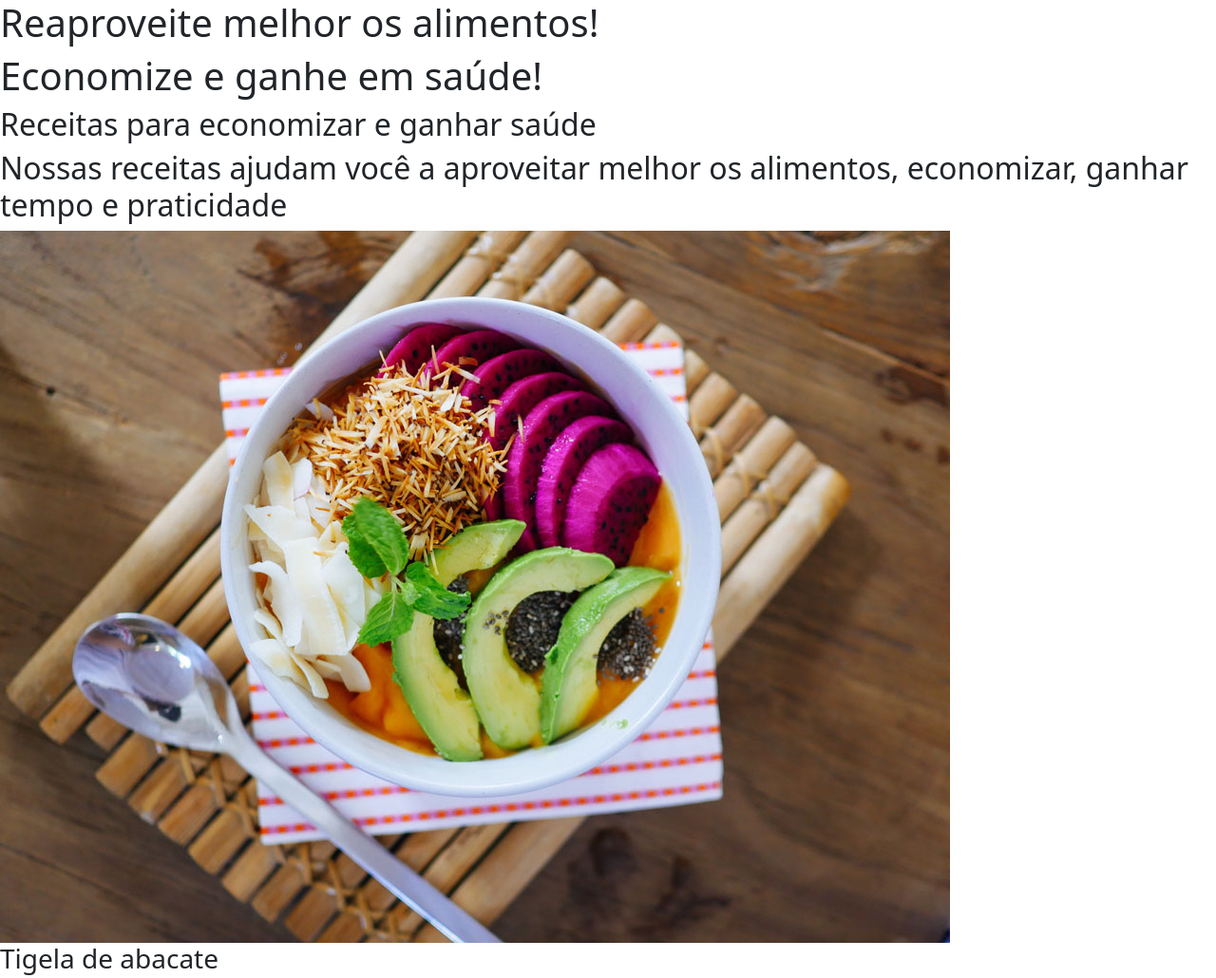
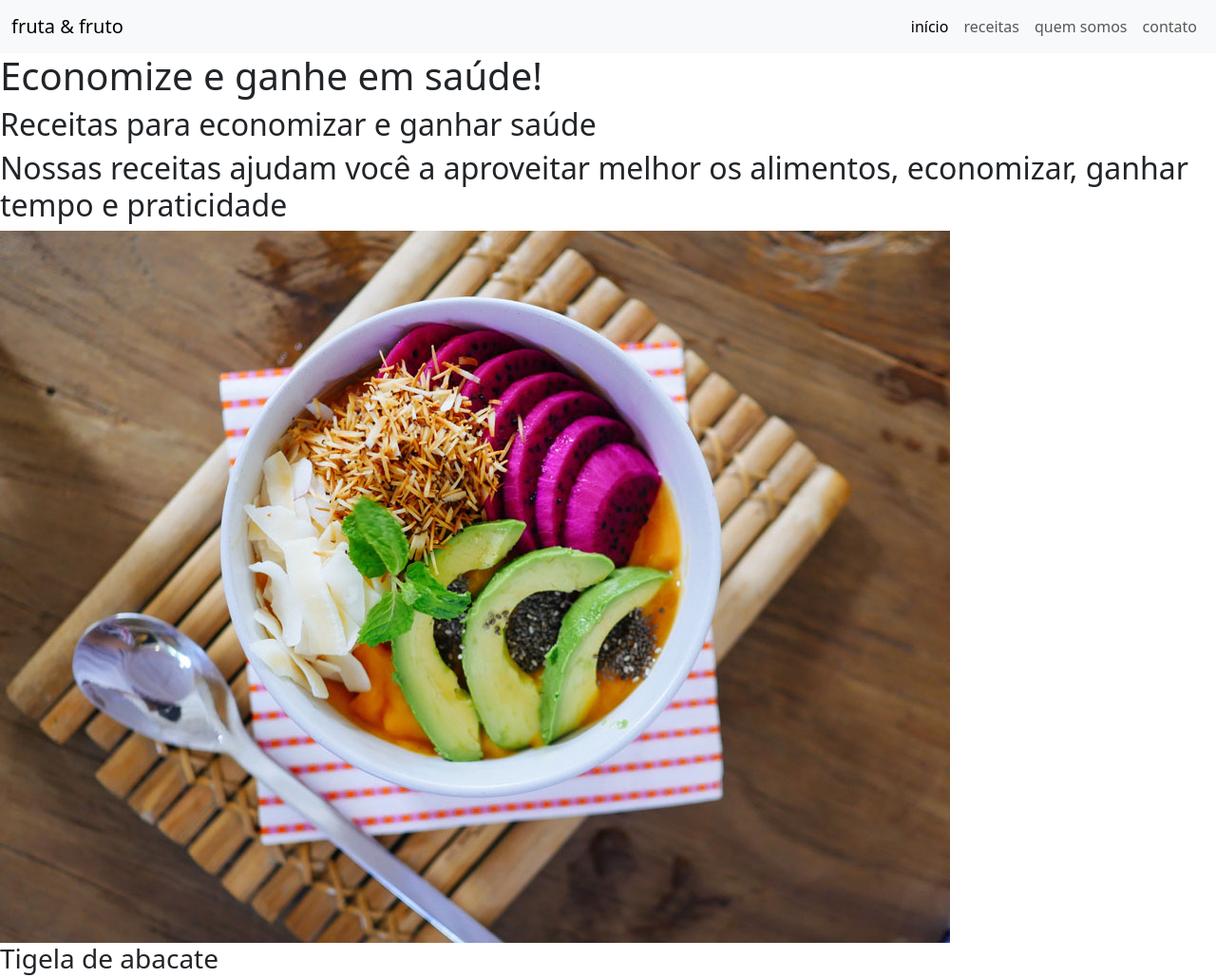
Before and after one commit to ajuteixeira/frutaefruto, a plain HTML site: page index.html in a window 1280 px wide. Shown: the top 1030 px of the page at 95% size. Drawn offline with nearby package versions, Linux system fonts and the light colour scheme.

Commit message:
adding navbar

```diff
--- a/index.html
+++ b/index.html
@@ -11,6 +11,31 @@
 </head>
 
 <body>
+  <nav class="navbar navbar-expand-lg bg-body-tertiary fixed-top">
+    <div class="container-fluid">
+      <a class="navbar-brand" href="#">fruta & fruto</a>
+      <button class="navbar-toggler" type="button" data-bs-toggle="collapse" data-bs-target="#navbarNav"
+        aria-controls="navbarNav" aria-expanded="false" aria-label="Toggle navigation">
+        <span class="navbar-toggler-icon"></span>
+      </button>
+      <div class="collapse navbar-collapse justify-content-end" id="navbarNav">
+        <ul class="navbar-nav">
+          <li class="nav-item">
+            <a class="nav-link active" aria-current="page" href="#">início</a>
+          </li>
+          <li class="nav-item">
+            <a class="nav-link" href="#">receitas</a>
+          </li>
+          <li class="nav-item">
+            <a class="nav-link" href="#">quem somos</a>
+          </li>
+          <li class="nav-item">
+            <a class="nav-link" href="#">contato</a>
+          </li>
+        </ul>
+      </div>
+    </div>
+  </nav>
   <title>fruto & fruta</title>
 
   <h1>Reaproveite melhor os alimentos!</h1>
```
